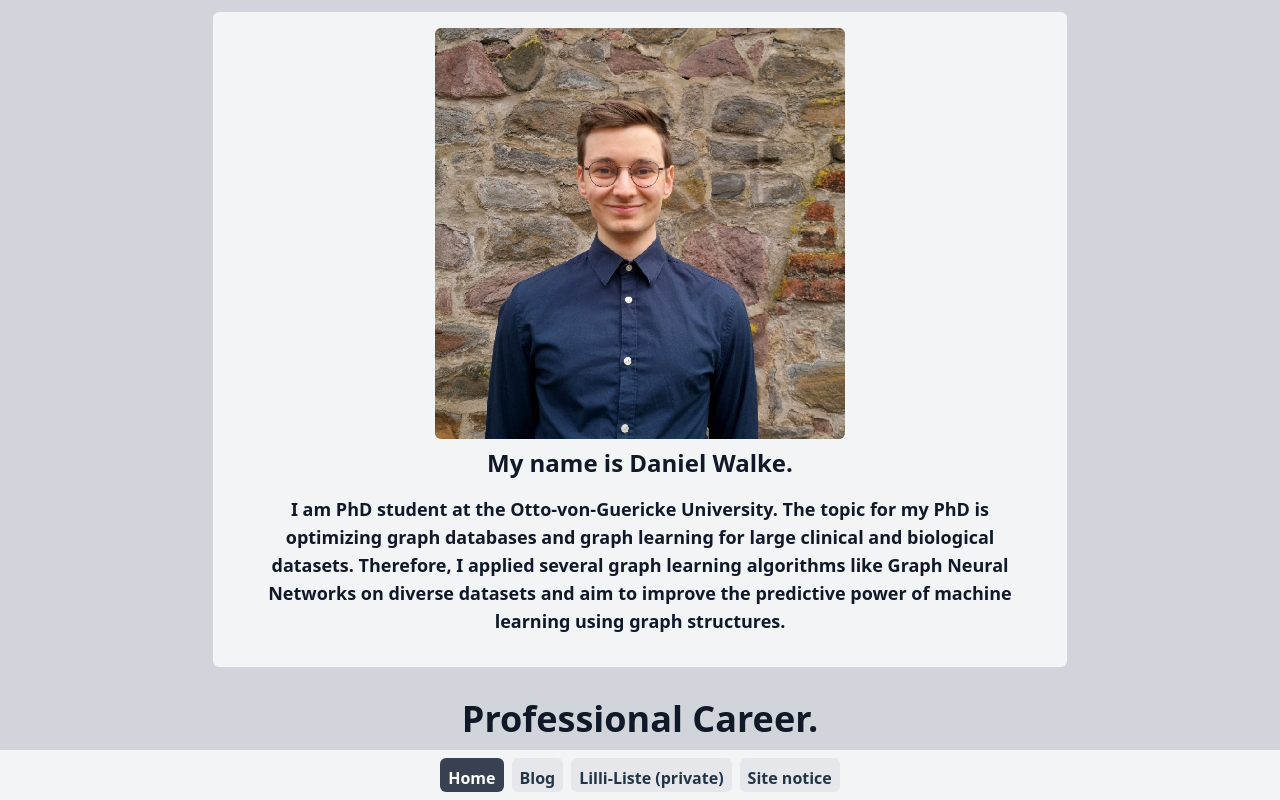
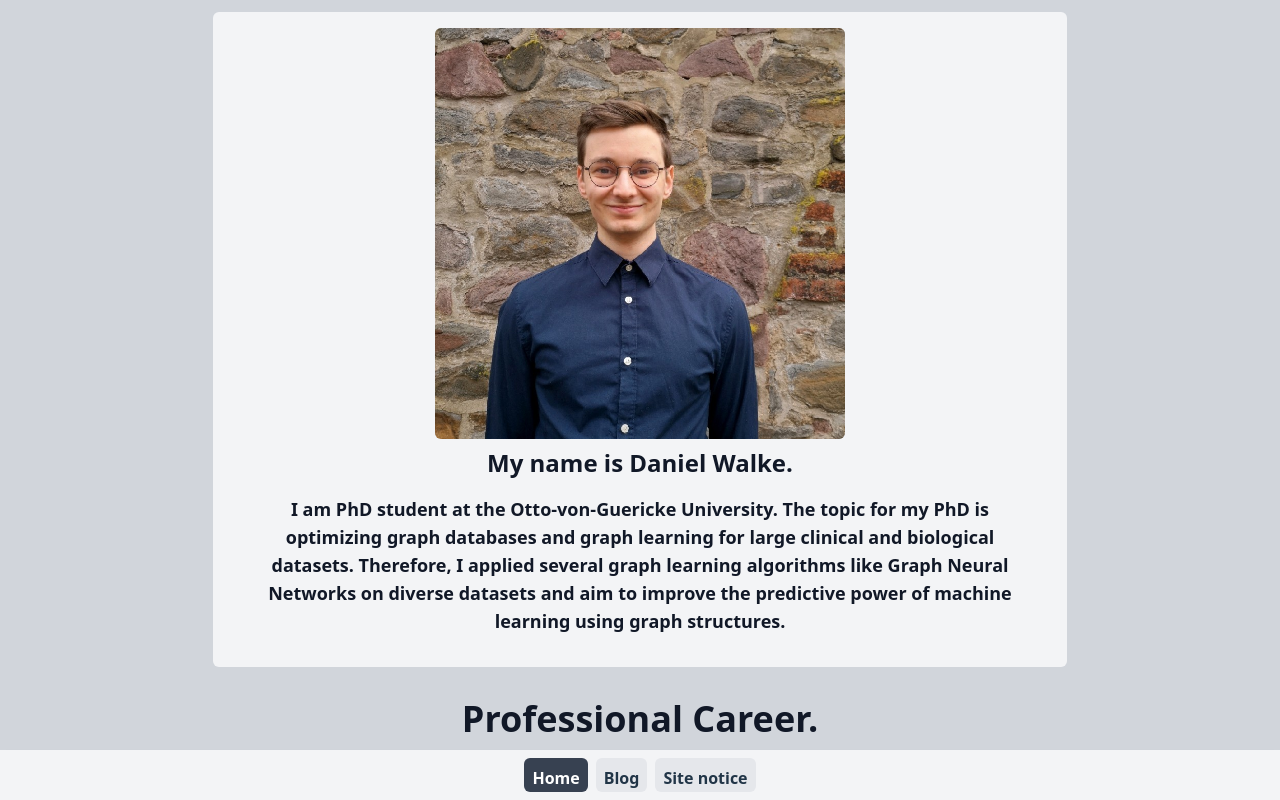
Before and after one commit to danielwalke/danielwalke.github.io, a Vue app: page / in a window 1280 px wide. Built offline with nearby package versions, Linux system fonts and the light colour scheme.

Commit message:
some style fixes

```diff
--- a/src/App.vue
+++ b/src/App.vue
@@ -3,7 +3,7 @@ import Bottombar from "./components/sidebar/Bottombar.vue";
 </script>
 
 <template>
-  <div class="w-screen h-screen">
+  <div class="w-screen h-screen overflow-hidden">
     <div class="flex flex-col h-full">
       <div class="text-white w-full overflow-y-auto main-container h-full">
         <router-view></router-view>
@@ -12,9 +12,7 @@ import Bottombar from "./components/sidebar/Bottombar.vue";
         <Bottombar/>
       </div>
     </div>
-
   </div>
-
 </template>
 
 <style scoped>
--- a/src/components/blog/Intro.vue
+++ b/src/components/blog/Intro.vue
@@ -1,6 +1,6 @@
 <template>
 <div class="flex justify-center text-gray-900 h-full">
-  <div class="lg:w-2/3 h-full mt-3 overflow-y-auto">
+  <div class="lg:w-2/3 h-full pt-3 overflow-y-auto">
     <div class="bg-gray-100 rounded-md p-4 mb-4">
       <div class="flex justify-center">
         <img class="bg-gray-600 w-2/4 mb-2 rounded-md" src="../../assets/profile_img.jpeg" alt="Bild"/>
@@ -243,7 +243,7 @@ export default {
 
 <style scoped>
 .inner-box{
-  @apply bg-gray-100 rounded-md p-2 lg:p-6 font-bold mb-4 w-full
+  @apply bg-gray-100 rounded-md p-4 lg:p-6 font-bold mb-4 w-full
 }
 
 .row{
@@ -253,6 +253,7 @@ export default {
 .subsection-header{
   @apply text-4xl text-center font-bold p-4 mb-4 mt-4
 }
+
 ul{
   @apply lg:p-4 p-2
 }
--- a/src/components/sidebar/Bottombar.vue
+++ b/src/components/sidebar/Bottombar.vue
@@ -2,7 +2,7 @@
     <div class="flex gap-2 justify-center bg-gray-100 h-full p-2 shadow-md">
       <router-link class="router" to="/">Home</router-link>
       <router-link class="router" to="/blog">Blog</router-link>
-      <router-link class="router" to="/lilli_list">Lilli-Liste (private)</router-link>
+      <!--<router-link class="router" to="/lilli_list">Lilli-Liste (private)</router-link>-->
       <router-link class="router" to="/site_notice">Site notice</router-link>
     </div>
 </template>
```
